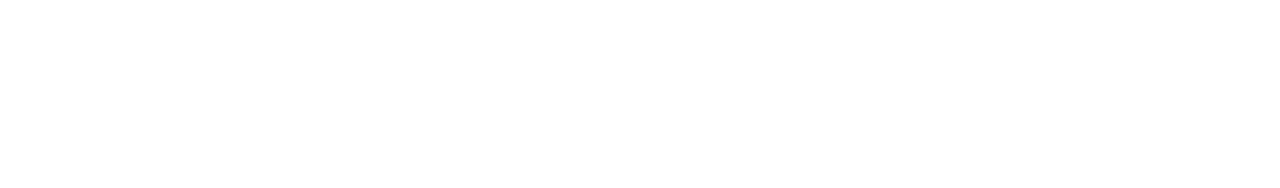
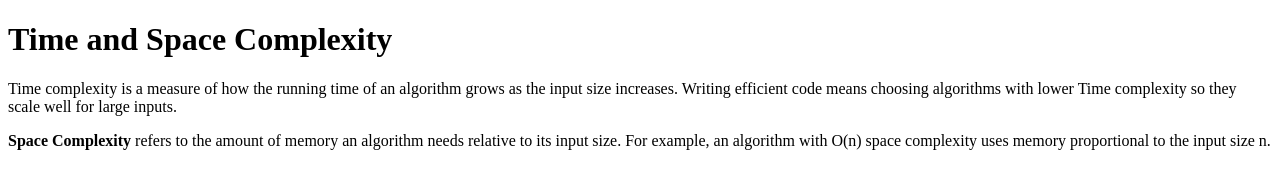
Before and after one commit to acciojob/time-and-space-complexity-RohanWakhare, a website: page main.html in a window 1280 px wide. Drawn offline with Linux system fonts and the light colour scheme.

Commit message:
created a submission

```diff
--- a/main.html
+++ b/main.html
@@ -7,6 +7,19 @@
 </head>
 
 <body>
+	<h1>Time and Space Complexity</h1>
+
+  <p>
+    Time complexity is a measure of how the running time of an algorithm grows
+    as the input size increases. Writing efficient code means choosing algorithms
+    with lower Time complexity so they scale well for large inputs.
+  </p>
+
+  <p>
+    <b>Space Complexity</b> refers to the amount of memory an algorithm needs
+    relative to its input size. For example, an algorithm with O(n) space
+    complexity uses memory proportional to the input size n.
+  </p>
 	<!-- the entire body must be written by student -->
     <script type="text/javascript" src="./script.js">
 </script>
```
